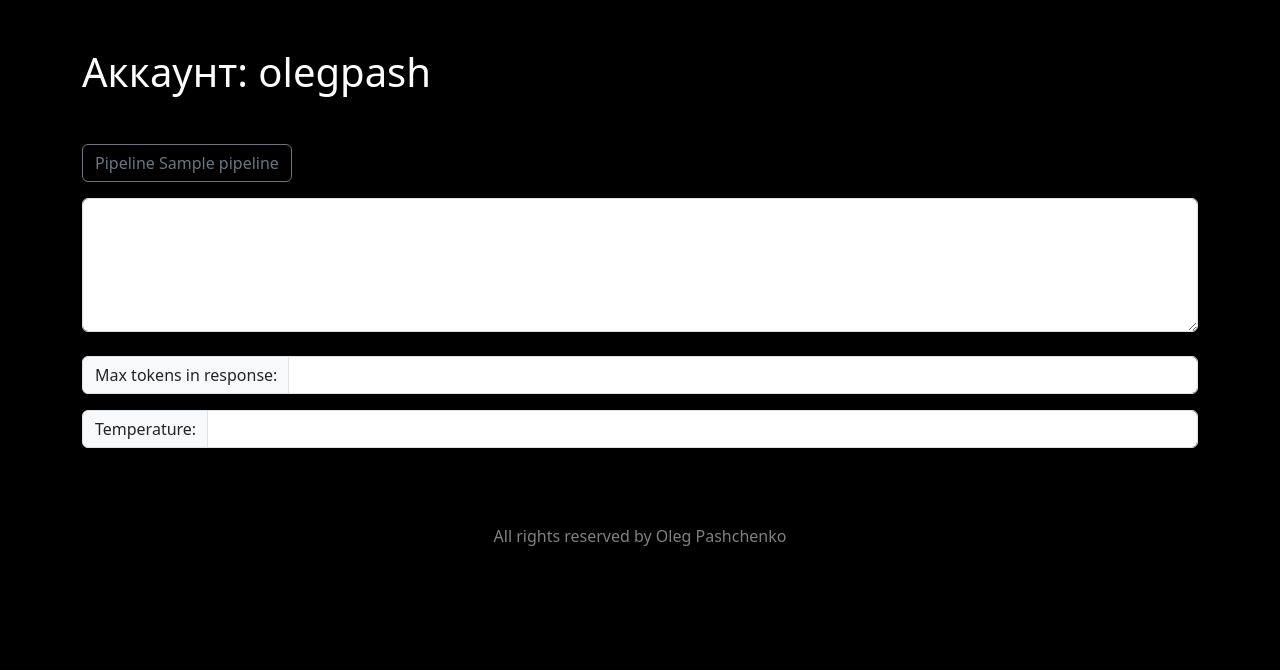
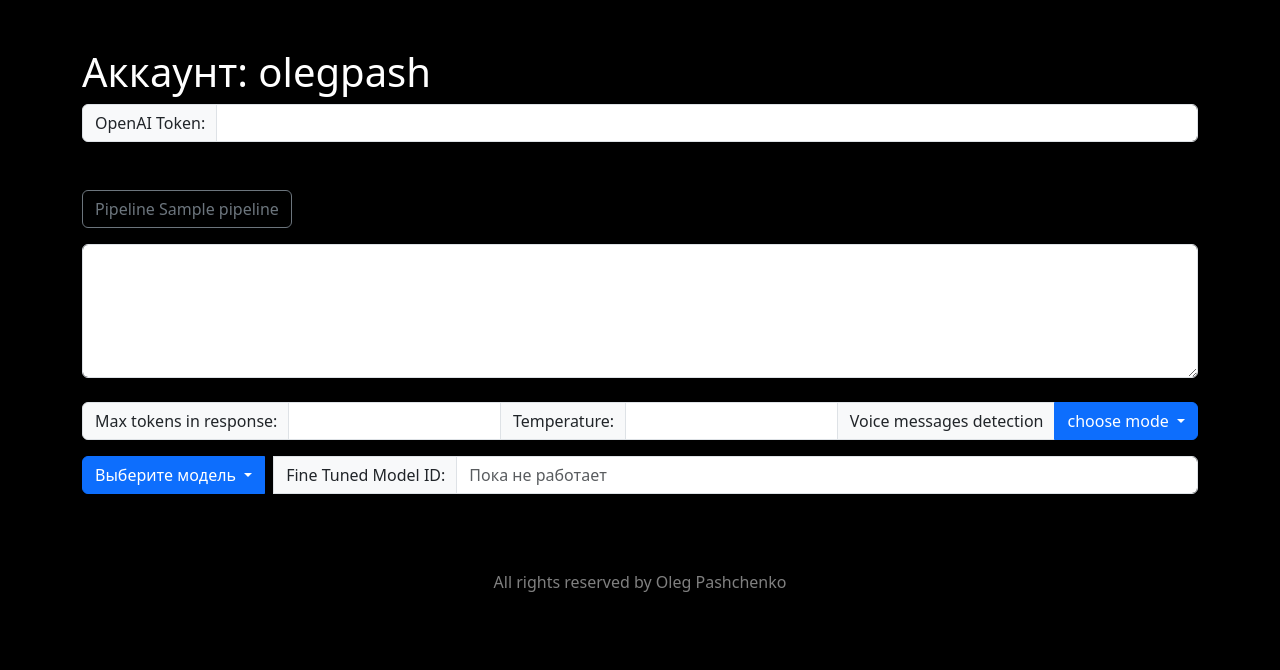
Before and after one commit to Oleg-Pashchenko/neuro_site, a Django app: template templates/settings.html in a window 1280 px wide. Shown: the part 134-804 px from the top of the page. Before the commit the page ends 680 px from the top, so only its background shows below. Run offline with Django 4.2, Linux system fonts and the light colour scheme; the template is opened without the code that fills it: most values are stand-ins (such as "Sample title", 1, 10 or a date in 2020); some libraries are stand-ins or nearby versions.

```diff
--- /dev/null
+++ b/neuro_site/db_conn.py
@@ -0,0 +1,5 @@
+
+
+
+def get_token():
+    pass
--- a/templates/settings.html
+++ b/templates/settings.html
@@ -36,6 +36,13 @@
 
     <div class="container mt-5">
         <h1 style="color: white">Аккаунт: olegpash</h1>
+    <div class="input-group mb-3">
+            <div class="input-group-prepend">
+                <span class="input-group-text" id="basic-addon1">OpenAI Token:</span>
+            </div>
+            <input type="text" class="form-control" placeholder="" aria-label="Username"
+                   aria-describedby="basic-addon1">
+        </div>
         <div class="row mt-5">
             <div class="col">
                 <div class="pipeline-bar">
@@ -62,15 +69,64 @@
             </div>
             <input type="text" class="form-control" placeholder="" aria-label="Username"
                    aria-describedby="basic-addon1">
-        </div>
-        <div class="input-group mb-3">
             <div class="input-group-prepend">
                 <span class="input-group-text" id="basic-addon1">Temperature:</span>
             </div>
             <input type="text" class="form-control" placeholder="" aria-label="Username"
                    aria-describedby="basic-addon1">
+            <div class="input-group-prepend">
+                <span class="input-group-text" id="basic-addon1">Voice messages detection</span>
+            </div>
+              <button class="btn btn-primary dropdown-toggle" type="button" id="chooseModeDropdown" data-bs-toggle="dropdown" aria-expanded="false">
+    choose mode
+  </button>
+  <ul class="dropdown-menu" aria-labelledby="dropdownMenuButton">
+    <li><a class="dropdown-item" href="#">active</a></li>
+    <li><a class="dropdown-item" href="#">inactive</a></li>
+  </ul>
         </div>
+    <div class="input-group mb-3">
+  <button class="btn btn-primary dropdown-toggle" type="button" id="dropdownMenuButton" data-bs-toggle="dropdown" aria-expanded="false">
+    Выберите модель
+  </button>
+  <ul class="dropdown-menu" aria-labelledby="dropdownMenuButton">
+    <li><a class="dropdown-item" href="#">gpt-3.5-turbo</a></li>
+    <li><a class="dropdown-item" href="#">gpt-3.5-turbo-16k</a></li>
+  </ul>
+            <div class="input-group-prepend ml-2">
+                <span class="input-group-text" id="basic-addon1">Fine Tuned Model ID:</span>
+            </div>
+            <input type="text" class="form-control" placeholder="Пока не работает" aria-label="Username"
+                   aria-describedby="basic-addon1">
+
+</div>
+
     </div>
+<script>
+    // Обработчик для выбора модели
+    const modelItems = document.querySelectorAll('#dropdownMenuButton + .dropdown-menu .dropdown-item');
+    const selectedModelElement = document.getElementById('dropdownMenuButton');
+
+    modelItems.forEach(item => {
+        item.addEventListener('click', function(event) {
+            event.preventDefault();
+            const selectedModel = item.textContent;
+            selectedModelElement.textContent = `${selectedModel}`;
+        });
+    });
+
+    // Обработчик для выбора режима
+    const modeItems = document.querySelectorAll('#chooseModeDropdown + .dropdown-menu .dropdown-item');
+    const selectedModeElement = document.getElementById('chooseModeDropdown');
+
+    modeItems.forEach(item => {
+        item.addEventListener('click', function(event) {
+            event.preventDefault();
+            const selectedMode = item.textContent;
+            selectedModeElement.textContent = `${selectedMode}`;
+        });
+    });
+</script>
 
     <script src="https://cdn.jsdelivr.net/npm/bootstrap@5.3.0/dist/js/bootstrap.bundle.min.js"></script>
     <script>
```
Also changed, not shown: neuro_site/views.py (+10 -1 lines).
